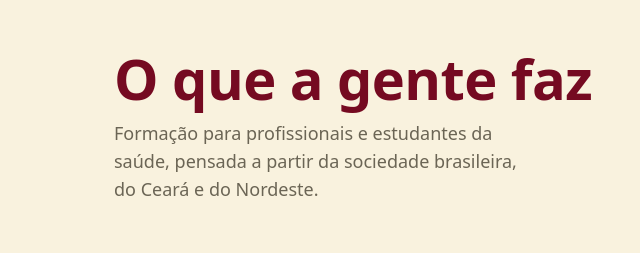
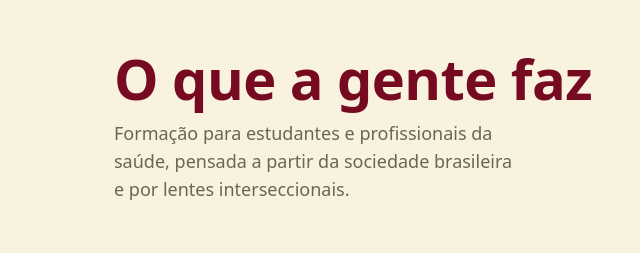
Before and after one commit to institutofendas-git/institutofendas-git.github.io, a plain HTML site: page _fonte/home3-src.html in a window 1280 px wide. Shown: the part 1820-2073 px from the top of the page, 0-640 px from the left. Drawn offline with Linux system fonts and the light colour scheme; a web font is replaced by a local one.

Commit message:
Inicial: novo texto de 'O que a gente faz'
Co-Authored-By: Claude Opus 5.5 <noreply@anthropic.com>
Claude-Session: https://claude.ai/code/session_01UKPNuJ7gC4ETKyeM7HDrpu

```diff
--- a/_fonte/home3-src.html
+++ b/_fonte/home3-src.html
@@ -253,7 +253,7 @@ footer img{height:24px;width:auto}
 
 <section class="sec" id="o-que-fazemos">
   <div class="wrap">
-    <div class="cab"><h2>O que a gente faz</h2><p>Formação para profissionais e estudantes da saúde, pensada a partir da sociedade brasileira, do Ceará e do Nordeste.</p></div>
+    <div class="cab"><h2>O que a gente faz</h2><p>Formação para estudantes e profissionais da saúde, pensada a partir da sociedade brasileira e por lentes interseccionais.</p></div>
     <div class="tres">
       <article><img src="{{of/ic-olho.svg}}" alt=""><h3>Complexificar o olhar</h3><p>Reconhecer dimensões da vida que passam despercebidas quando o cuidado se torna automático.</p></article>
       <article><img src="{{of/ic-camadas.svg}}" alt=""><h3>Aprofundar o estudo</h3><p>Ir além da apresentação superficial de um tema, com atenção à história, à cultura e ao contexto de quem chega.</p></article>
```
Also changed, not shown: index.html (+1 -1 lines).
